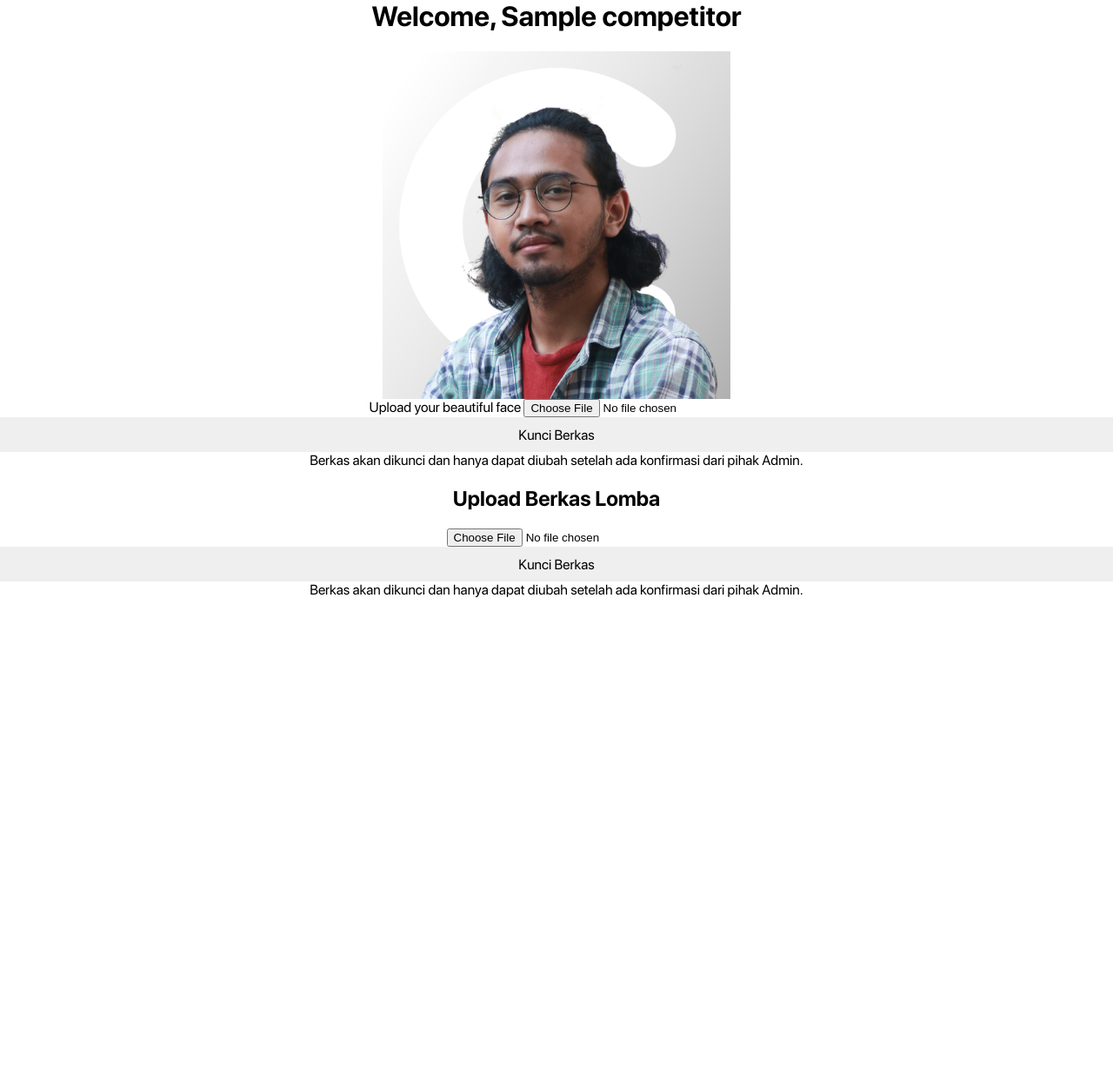
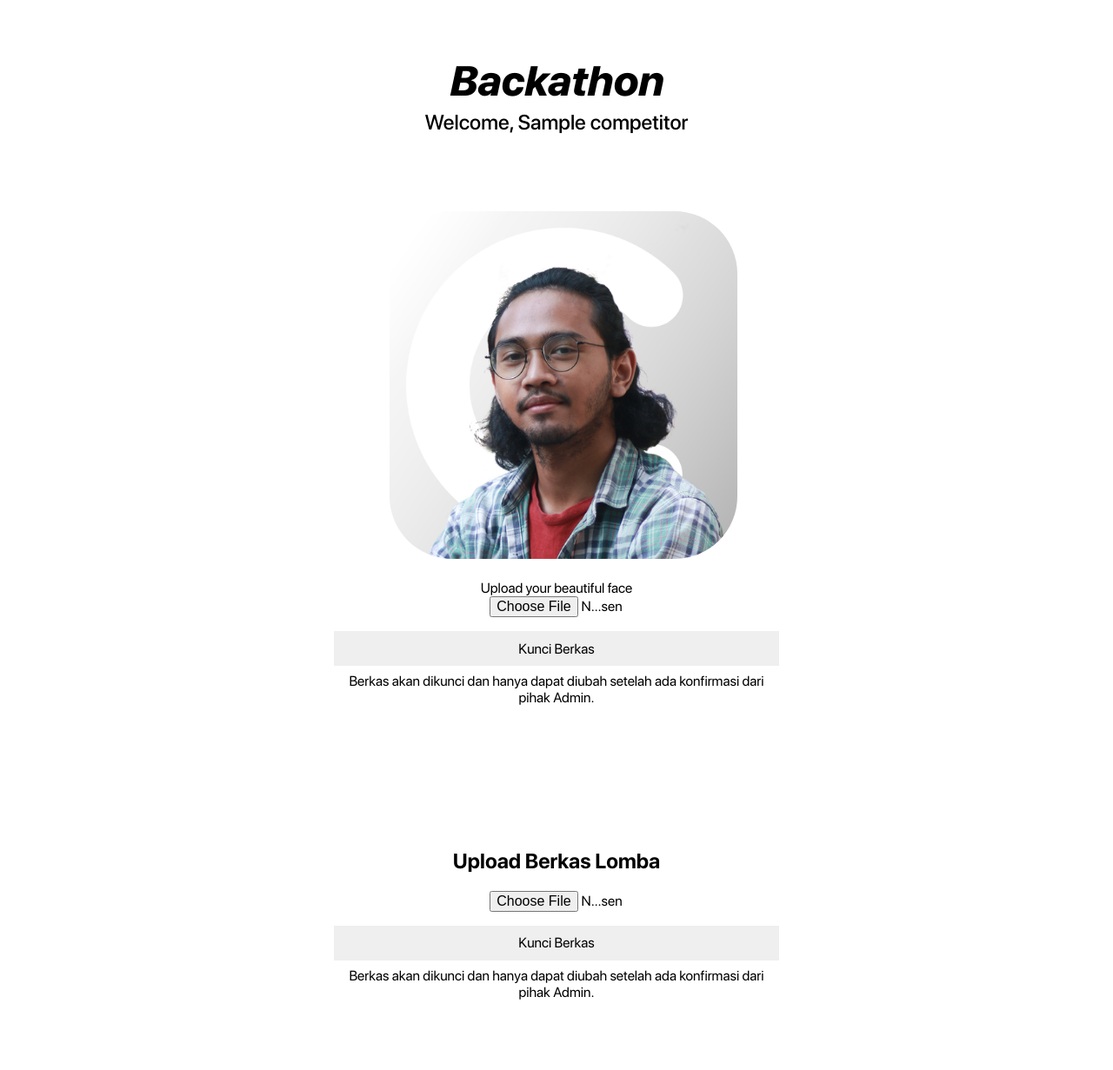
Before and after one commit to aditydcp/ppl-app, a PHP site: page /dashboard.php in a window 1280 px wide. Shown: the whole page at 87% size. Before the commit the page ends 687 px from the top, so only its background shows below. Run offline with PHP 8.4, Linux system fonts and the light colour scheme; the visitor is signed in with stand-in values (Sample User, id 1); tables that the repository leaves empty or names only in its code hold one stand-in row (values such as "Sample post").

Commit message:
stylize dashboard

```diff
--- a/dashboard.css
+++ b/dashboard.css
@@ -1 +1,81 @@
 @import "main.css";
+
+section {
+    padding: 4rem 24rem;
+}
+
+input {
+    font-family: 'SF Pro Display';
+    font-size: 1rem;
+}
+
+.title-wrapper {
+    margin: 4rem 0 1rem 0;
+}
+
+.title-main {
+    font-size: 3em;
+    font-style: italic;
+    font-weight: 700;
+    margin: 0;
+}
+
+#welcome {
+    margin: 4 0 0 0;
+    font-weight: 500;
+}
+
+.img-wrapper {
+    padding: .5rem 4rem;
+}
+
+#foto-ganteng {
+    border-radius: 72px;
+}
+
+.notification-wrapper {
+    margin: .5rem 0 0 0;
+    padding: 1rem 0;
+    border: 0.1rem solid;
+    border-radius: 16px;
+    display: block;
+}
+
+.notification {
+    border-color: rgba(255, 144, 0, 1);
+    background-color: rgba(255, 144, 0, 0.1);
+    color: rgba(255, 144, 0, 1);
+}
+
+.warning {
+    border-color: red;
+    background-color: rgba(255, 0, 0, 0.1);
+    color: red;
+}
+
+.success {
+    border-color: green;
+    background-color: rgba(0, 255, 0, 0.1);
+    color: green;
+}
+
+.input-wrapper, .input-label, .form-control-file, .action-button, .input-description {
+    display: block;
+}
+
+.input-wrapper {
+    margin: 1rem 0;
+}
+
+.input-description {
+    margin: 0;
+}
+
+.form-control-file {
+    width: 30%;
+    margin: auto;
+}
+
+.action-button {
+    margin: 1rem 0 0.5rem 0;
+}
--- a/dashboard.php
+++ b/dashboard.php
@@ -23,19 +23,35 @@
     <link rel="stylesheet" href="dashboard.css">
 </head>
 <body>
-    <h1 id="welcome">Welcome, <?= $accountData['name'] ?></h1>
+    <div class="title-wrapper">
+        <h1 class="title-main">Backathon</h1>
+        <h2 id="welcome">Welcome, <?= $accountData['name'] ?></h2>
+    </div>
+
     <section id="foto">
         <?php
             if (is_null($accountData['photo_url'])) { ?>
             <h2> <?= "Lengkapi identitasmu"; ?> </h2>
         <?php } ?>
 
-        <img id="foto-ganteng" src="assets-img-placeholder_photo.jpg" alt="Si ganteng" height="400">
+        <div class="img-wrapper">
+            <img id="foto-ganteng" src="assets-img-placeholder_photo.jpg" alt="Si ganteng" height="400">
+            <?php if($accountData['photo_flag'] == 1) { ?>
+                <label class="notification-wrapper notification">
+                    <span class="notification-description"> Foto sedang dalam review. Notifikasi ini akan hilang ketika sudah selesai. </span>
+                </label>
+            <?php } ?>
+            <?php if($accountData['photo_flag'] == 2) { ?>
+                <label class="notification-wrapper warning">
+                    <span class="notification-description"> Foto Anda kurang cakep. Mohon diganti. </span>
+                </label>
+            <?php } ?>
+        </div>
 
         <form action="" method="POST">
             <label class="input-wrapper" id="photoWrapper">
                 <span class="input-label">Upload your beautiful face</span>
-                <input type="file" name="photo" accept="image/*" class="form-control-file" required>
+                <input type="file" name="photo" accept="image/*" class="form-control-file" required <?php if($accountData['photo_flag'] == 1) { ?> disabled <?php } ?>>
             </label>
 
             <button type="submit" name="photo_form" class="button action-button">Kunci Berkas</button>
@@ -45,9 +61,31 @@
     </section>
     <section id="file">
         <h2> Upload Berkas Lomba </h2>
+
+        <?php if($accountData['file_flag'] == 1) { ?>
+            <label class="notification-wrapper notification">
+                <span class="notification-description"> Berkas sedang dalam review. Mohon bersabar, ini ujian. </span>
+            </label>
+        <?php } ?>
+        <?php if($accountData['file_flag'] == 2) { ?>
+            <label class="notification-wrapper warning">
+                <span class="notification-description"> Berkas Anda ditolak. Mohon diganti. </span>
+            </label>
+        <?php } ?>
+        <?php if($accountData['file_flag'] == 3) { ?>
+            <label class="notification-wrapper success">
+                <span class="notification-description"> Berkas Anda telah diterima. </span>
+                <br>
+                <span class="notification-description"> [insert nama file] </span>
+            </label>
+        <?php } ?>
+
         <form action="" method="POST">
             <label class="input-wrapper" id="fileWrapper">
-                <input type="file" name="file" accept="application/pdf" class="form-control-file" required>
+                <?php if($accountData['file_flag'] == 3) { ?>
+                    <span class="input-label">Upload new file</span>
+                <?php } ?>
+                <input type="file" name="file" accept="application/pdf" class="form-control-file" required <?php if($accountData['file_flag'] == 1) { ?> disabled <?php } ?>>
             </label>
 
             <button type="submit" name="file_form" class="button action-button">Kunci Berkas</button>
--- a/main.css
+++ b/main.css
@@ -69,6 +69,10 @@ body {
     margin: 0;
 }
 
+.title-wrapper {
+    margin: 4rem 0;
+}
+
 .desc {
     font-size: 16;
 }
@@ -85,6 +89,19 @@ body {
     height: 2.5rem;
     font-family: 'SF Pro Display';
     font-size: 1rem;
+    cursor: pointer;
+    opacity: 1;
+
+    -webkit-transition: 0.5s;
+    transition: 0.5s;
+}
+
+.button:hover {
+    opacity: 0.5;
+}
+
+.button:active {
+    opacity: 0.25;
 }
 
 .action-button {
```
